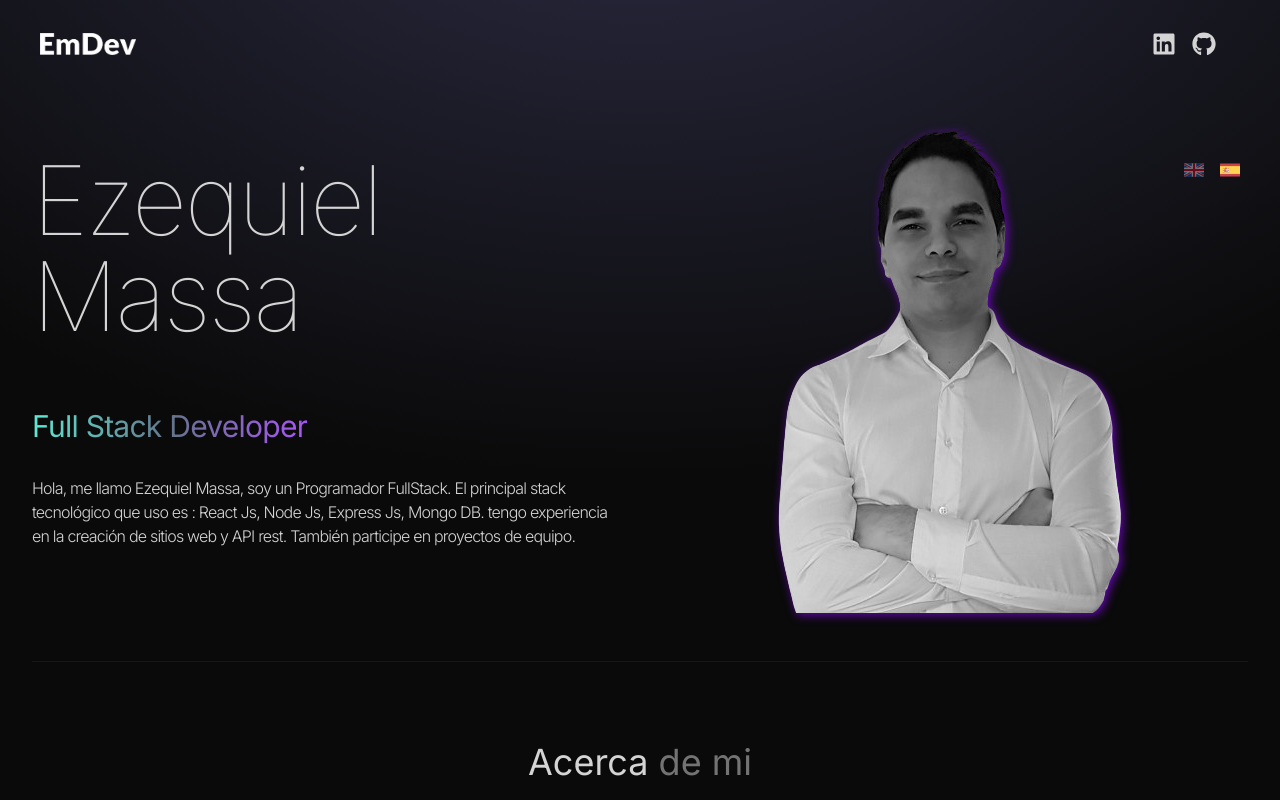
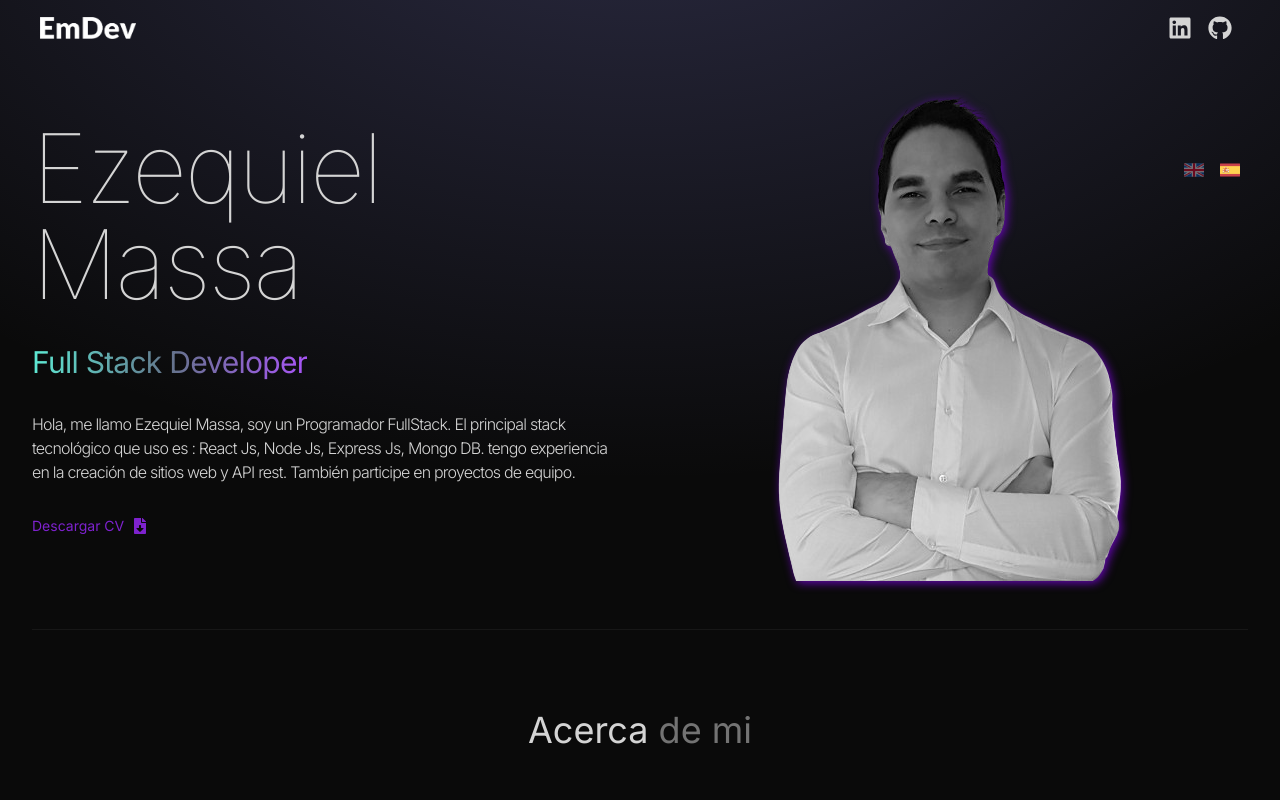
Before and after one commit to EzequielMassa/react-portfolio, a React (Vite) app: page / in a window 1280 px wide. Shown: the top 800 px of the page. Built offline with nearby package versions, Linux system fonts and the light colour scheme.

Commit message:
updated portfolio 17-08 added cv

```diff
--- a/src/App.jsx
+++ b/src/App.jsx
@@ -12,7 +12,7 @@
 	return (
 		<div className='overflow-x-hidden text-neutral-300 antialiased selection:bg-cyan-300 selection:text-cyan-900'>
 			<Toaster richColors position='bottom-center' />
-			<div className='absolute top-56 md:top-40 right-10 z-10'>
+			<div className='absolute top-32 md:top-40 right-10 z-10'>
 				<LanguageSelector />
 			</div>
 			<div className='fixed top-0 -z-10 h-full w-full'>
--- a/src/components/Hero.jsx
+++ b/src/components/Hero.jsx
@@ -1,4 +1,7 @@
 import { motion } from 'framer-motion'
+import { FaFileDownload } from 'react-icons/fa'
+import cv from '../assets/docs/Cv-Ezequiel-Massa-FullStack-Developer.pdf'
+import resume from '../assets/docs/Resume-Ezequiel-Massa-FullStack-Developer.pdf'
 import profilePic from '../assets/ezequiel-massa.png'
 import { CONTENIDO_HERO, HERO_CONTENT } from '../constants'
 import { useLenguageContext } from '../context/LanguageContext'
@@ -27,7 +30,7 @@
 							variants={container(0)}
 							initial='hidden'
 							animate='visible'
-							className='pb-16 text-6xl font-thin tracking-tight lg:mt-16 lg:text-8xl'>
+							className='pb-8 text-6xl font-thin tracking-tight lg:mt-16 lg:text-8xl'>
 							Ezequiel Massa
 						</motion.h1>
 						<motion.span
@@ -44,6 +47,13 @@
 							className='my-2 max-w-xl py-6 font-light tracking-tighter'>
 							{language === 'esp' ? CONTENIDO_HERO : HERO_CONTENT}
 						</motion.p>
+						<a
+							className='flex justify-center items-center  text-purple-700 hover:text-purple-500 text-sm pb-2'
+							href={language === 'esp' ? cv : resume}
+							download>
+							{language === 'esp' ? 'Descargar CV' : 'Download Resume'}
+							<FaFileDownload className='inline ms-2 text-base' />
+						</a>
 					</div>
 				</div>
 				<div className='w-full lg:w-1/2 lg:p-8'>
--- a/src/components/Navbar.jsx
+++ b/src/components/Navbar.jsx
@@ -6,7 +6,7 @@
 			<div className='flex flex-shrink-0 items-center'>
 				<img src={logo} alt='logo' className='mx-2 w-24' />
 			</div>
-			<div className='m-8 flex items-center justify-center gap-4 text-2xl'>
+			<div className='m-4 flex items-center justify-center gap-4 text-2xl'>
 				<a
 					href='https://www.linkedin.com/in/ezequiel-massa-dev/'
 					target='_blank'>
```
Also changed, not shown: 2 other files (tests, documents, lock files or other folders).
